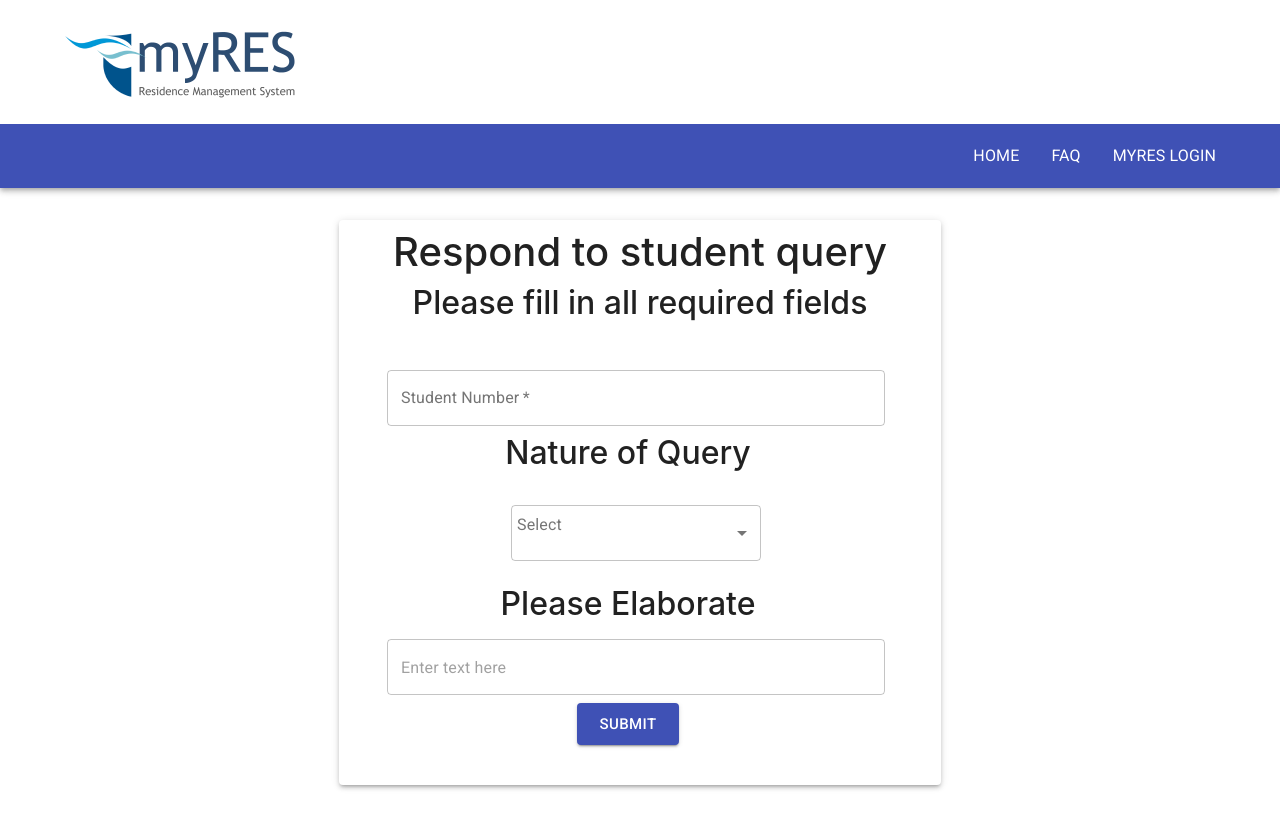
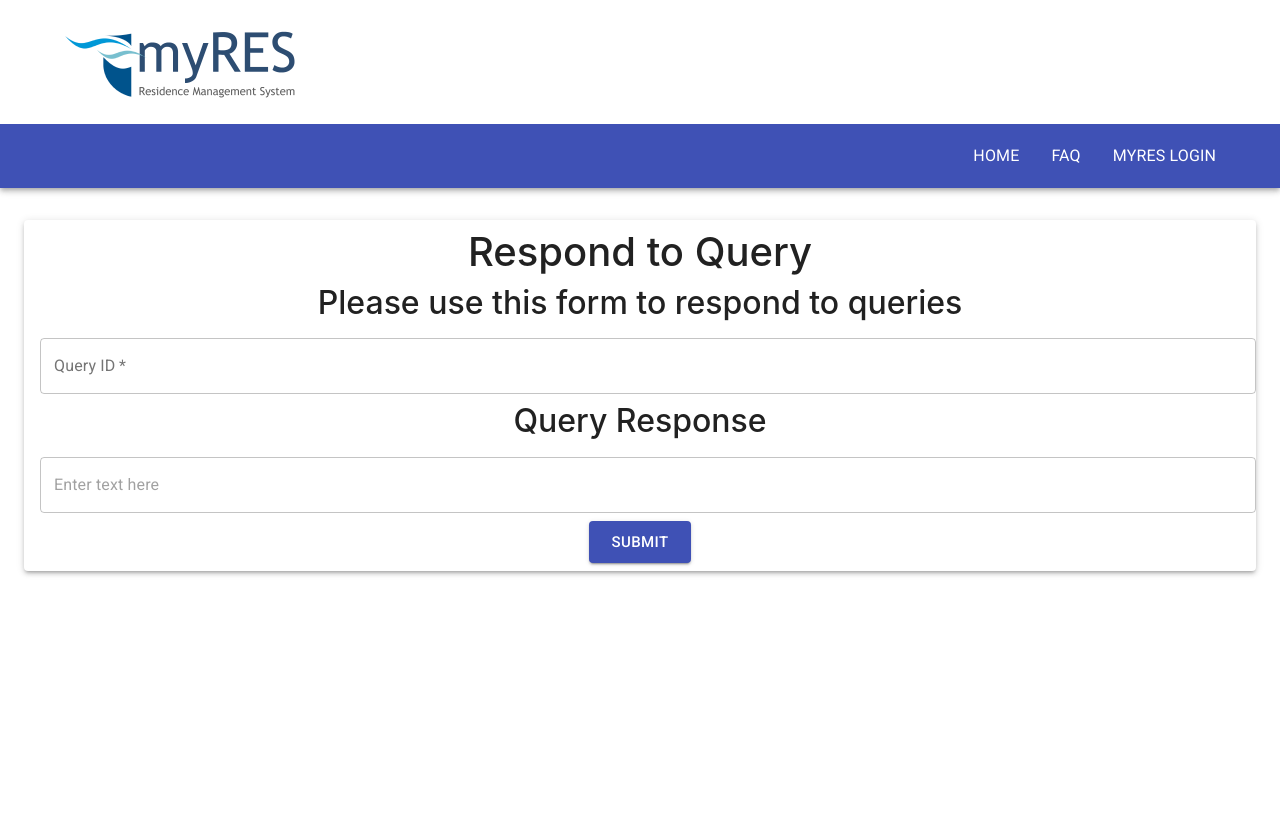
Before and after one commit to be-charles/ResidenceManagementSystemFront, a React (Create React App) app: page /StaffQueryResponse in a window 1280 px wide. Built offline with nearby package versions, Linux system fonts and the light colour scheme.

Commit message:
Add files via upload

```diff
--- a/src/StaffQuery.js
+++ b/src/StaffQuery.js
@@ -1,91 +1,188 @@
 import React, { useState, useEffect } from 'react';
+import PropTypes from 'prop-types';
+import { withStyles } from '@material-ui/core/styles';
+import ExpansionPanel from '@material-ui/core/ExpansionPanel';
+import ExpansionPanelSummary from '@material-ui/core/ExpansionPanelSummary';
+import ExpansionPanelDetails from '@material-ui/core/ExpansionPanelDetails';
+import { Typography, Container, Paper, Button, form } from '@material-ui/core';
+import { useForm, Controller } from "react-hook-form";
+import ExpandMoreIcon from '@material-ui/icons/ExpandMore';
 import axios from 'axios';
-import { makeStyles } from '@material-ui/core/styles';
-import ListSubheader from '@material-ui/core/ListSubheader';
-import List from '@material-ui/core/List';
-import ListItem from '@material-ui/core/ListItem';
-import ListItemIcon from '@material-ui/core/ListItemIcon';
-import ListItemText from '@material-ui/core/ListItemText';
-import InboxIcon from '@material-ui/icons/MoveToInbox';
-import DraftsIcon from '@material-ui/icons/Drafts';
-import SendIcon from '@material-ui/icons/Send';
+import Table from '@material-ui/core/Table';
+import TableBody from '@material-ui/core/TableBody';
+import TableCell from '@material-ui/core/TableCell';
+import TableContainer from '@material-ui/core/TableContainer';
+import TableHead from '@material-ui/core/TableHead';
+import TableRow from '@material-ui/core/TableRow';
 
-
-function StaffQuery() {
-const useStyles = makeStyles((theme) => ({
+const styles = theme => ({
   root: {
     width: '100%',
-    maxWidth: 360,
-    backgroundColor: theme.palette.background.paper,
   },
-  nested: {
-    paddingLeft: theme.spacing(4),
+  heading: {
+    fontSize: theme.typography.pxToRem(15),
+    fontWeight: theme.typography.fontWeightRegular,
   },
-  textField: {
-    margin: 'auto',
-  },
+  submit: {},
   paper: {
     marginTop: theme.spacing(4),
-    padding: theme.spacing(2),
+    marginBottom: theme.spacing(4),
+    padding: theme.spacing(1),
     display: 'flex',
     overflow: 'hidden',
     flexDirection: 'column',
     minHeight: 200,
   },
-  tabs: {
-    borderRight: `1px solid ${theme.palette.divider}`,
+  button: {
+    padding: theme.spacing(2)
   },
+});
 
-}));
-
-  const [open, setOpen] = React.useState(true);
-  const handleClick = () => {
-    setOpen(!open);
-  };
-
-  function ListItemLink(props) {
-    return <ListItem button component="a" {...props} />;
+function SimpleExpansionPanel(props) {
+  const { classes } = props;
+  const [queries, setQueries] = useState([]);
+  const { register, handleSubmit, control } = useForm();
+  const fetchQueries = () => {
+    //Create a GET call to backend
+    axios.get("http://localhost:8080/query/all", { withCredentials: true }).then(response => {
+      console.log(response);
+      //Let residences = response.data (our array of residence objects)
+      setQueries(response.data);
+    }).catch(error => {
+      console.log(error);
+    })
   }
 
-  const classes = useStyles();
+  const onSubmit = () => {
+    window.location.href = "/staffqueryresponse"
 
+  }
+
+  //On Render call above fetch residences function to get residences from back end and store the response in 'residences'
+  useEffect(() => {
+
+    fetchQueries();
+
+  }, []);
   return (
-    <div>
-    <List
-      component="nav"
-      aria-labelledby="nested-list-subheader"
-      subheader={
-        <ListSubheader component="div" id="nested-list-subheader">
-         <h1>Staff Query Management</h1>
-        </ListSubheader>
-      }
-      className={classes.root}
-    >
-      <ListItem button>
-        <ListItemIcon>
-          <SendIcon />
-        </ListItemIcon>
-        <ListItemText primary="Sent mail" />
-      </ListItem>
-      <ListItem button>
-        <ListItemIcon>
-          <DraftsIcon />
-        </ListItemIcon>
-        <ListItemText primary="Drafts" />
-        <ListItemLink href="http://localhost:6677/StaffQueryResponse">
-</ListItemLink>
-      </ListItem>
-      <ListItem button onClick={handleClick}>
-        <ListItemIcon>
-          <InboxIcon />
-        </ListItemIcon>
-        <ListItemText primary="Inbox" />
-        <ListItemLink href="http://localhost:8080/query/all"></ListItemLink>
 
-      </ListItem>
-    </List>
-</div>
+    <div className={classes.root}>
+      <h1>Student Queries</h1>
+      <Container component="main" maxWidth="lg">
+        <Paper className={classes.paper} elevation={3}>
+          <form className={classes.form} noValidate onSubmit={handleSubmit(onSubmit)}>
+            <Button className={classes.button}
+              type="submit"
+              size="large"
+              variant="contained"
+              color="primary"
+              placeholder="Enter text here"
+              className={classes.submit}
+            > Respond to Query </Button>
+          </form>
+          <ExpansionPanel>
+            <ExpansionPanelSummary expandIcon={<ExpandMoreIcon />}>
+              <Typography className={classes.heading}>Inbox</Typography>
+            </ExpansionPanelSummary>
+            <ExpansionPanelDetails>
+
+              <TableContainer className={classes.tableContainer} component={Paper}>
+                <Table className={classes.table} aria-label="residences table">
+                  <TableHead>
+                    <TableRow>
+                      <TableCell align="left">Query ID</TableCell>
+                      <TableCell align="left">Student Number</TableCell>
+                      <TableCell align="left">Full Name</TableCell>
+                      <TableCell align="left">Nature</TableCell>
+                      <TableCell align="left">Description</TableCell>
+                      <TableCell align="left">Log Status</TableCell>
+                    </TableRow>
+                  </TableHead>
+                  <TableBody>
+                    {/* Iterate through each residence and create a row for it */}
+                    {queries.map((query) => {
+                      console.log(query.logStatus)
+                      if (query.logStatus == "Processing") {
+                        return (
+
+                          <TableRow key={query.queryId}>
+                            <TableCell align="left">{query.queryId}</TableCell>
+                            <TableCell align="left">{query.studNum}</TableCell>
+                            <TableCell align="left">{query.fullName}</TableCell>
+                            <TableCell align="left">{query.nature}</TableCell>
+                            <TableCell align="left">{query.description}</TableCell>
+                            <TableCell align="left">{query.logStatus}</TableCell>
+                          </TableRow>
+                        )
+                      }
+                    })}
+                  </TableBody>
+                </Table>
+              </TableContainer>
+
+            </ExpansionPanelDetails>
+          </ExpansionPanel>
+          <ExpansionPanel>
+            <ExpansionPanelSummary expandIcon={<ExpandMoreIcon />}>
+              <Typography className={classes.heading}>Processed Queries</Typography>
+            </ExpansionPanelSummary>
+            <ExpansionPanelDetails>
+              <TableContainer className={classes.tableContainer} component={Paper}>
+                <Table className={classes.table} aria-label="residences table">
+                  <TableHead>
+                    <TableRow>
+                      <TableCell align="left">Query ID</TableCell>
+                      <TableCell align="left">Student Number</TableCell>
+                      <TableCell align="left">Full Name</TableCell>
+                      <TableCell align="left">Nature</TableCell>
+                      <TableCell align="left">Description</TableCell>
+                      <TableCell align="left">Log Status</TableCell>
+                      <TableCell align="left">Response</TableCell>
+                    </TableRow>
+                  </TableHead>
+                  <TableBody>
+                    {/* Iterate through each residence and create a row for it */}
+                    {queries.map((query) => {
+
+                      if (query.logStatus == "Processed") {
+                        return (
+                          <TableRow key={query.queryId}>
+                            <TableCell align="left">{query.queryId}</TableCell>
+                            <TableCell align="left">{query.studNum}</TableCell>
+                            <TableCell align="left">{query.fullName}</TableCell>
+                            <TableCell align="left">{query.nature}</TableCell>
+                            <TableCell align="left">{query.description}</TableCell>
+                            <TableCell align="left">{query.logStatus}</TableCell>
+                            <TableCell align="left">{query.response}</TableCell>
+                          </TableRow>
+                        )
+                      }
+                    })}
+                  </TableBody>
+                </Table>
+              </TableContainer>
+
+            </ExpansionPanelDetails>
+          </ExpansionPanel>
+
+          <form className={classes.form} noValidate onSubmit={handleSubmit(onSubmit)}>
+            <Button
+              type="submit"
+              size="large"
+              variant="contained"
+              color="primary"
+              placeholder="Enter text here"
+              className={classes.submit}
+            > Respond to Query </Button>
+          </form>
+        </Paper>
+      </Container>
+    </div>
   );
 }
 
-export default StaffQuery;
+SimpleExpansionPanel.propTypes = {
+  classes: PropTypes.object.isRequired,
+};
+
+export default withStyles(styles)(SimpleExpansionPanel);
--- a/src/StaffQueryResponse.js
+++ b/src/StaffQueryResponse.js
@@ -1,22 +1,18 @@
 import React, { useState, useEffect } from 'react';
 import axios from 'axios';
-//import Container from '@material-ui/core/Container';
-import { Button, Container, TextField, Typography, makeStyles, Paper } from '@material-ui/core';
-import InputLabel from '@material-ui/core/InputLabel';
-import MenuItem from '@material-ui/core/MenuItem';
-import FormControl from '@material-ui/core/FormControl';
-import Select from '@material-ui/core/Select';
+import { withStyles } from '@material-ui/core/styles';
+import { Button, Container, TextField, makeStyles, Paper } from '@material-ui/core';
 import { useForm, Controller } from "react-hook-form";
 import { useHistory } from "react-router-dom";
 
 //Create Component
 const useStyles = makeStyles((theme) => ({
-  form: {
-    padding: theme.spacing(4),
-    paddingRight: theme.spacing(7),
+  root: {
+    width: '100%',
   },
-  container: {
-    maxWidth: 650
+  heading: {
+    fontSize: theme.typography.pxToRem(15),
+    fontWeight: theme.typography.fontWeightRegular,
   },
   submit: {},
   paper: {
@@ -28,16 +24,17 @@ const useStyles = makeStyles((theme) => ({
     flexDirection: 'column',
     minHeight: 200,
   },
-  formControl: {
-    margin: theme.spacing(2),
-    minWidth: 250,
-  }
+  button: {
+    marginTop: theme.spacing(2),
+    marginBottom: theme.spacing(2),
+    padding: theme.spacing(2)
+  },
 }));
 
-//Create Component
-const Create = () => {
+function StaffQueryResponse() {
   const history = useHistory();   //We'll use history later to redirect to another page
   const classes = useStyles();    //This variable contains all our css classes
+
   const { register, handleSubmit, control } = useForm();   //Form validation
   const onSubmit = data => {
     axios.post("http://localhost:8080/query/update", data)
@@ -46,72 +43,41 @@ const Create = () => {
         console.log(response);
         //Redirect to another page or do something else here to indicate the request was successful
         //such as creating a diolg box
-        history.push("/");
+        alert("You query response has been captured.");
+        history.push("/staffquery");
       })
       .catch((error) => {
         console.log(error);
       });
   }
-
-  const [query, setQuery] = React.useState('');
-
-  const handleChange = (event) => {
-    setQuery(event.target.value);
-  };
-
-  //Formatted response
   return (
     <>
-      <Container component="main" className={classes.container}>
+      <Container component="main" maxWidth="lg">
         <Paper className={classes.paper} elevation={3}>
-          <h1>Respond to student query</h1>
-          <h2>Please fill in all required fields </h2>
+          <h1>Respond to Query</h1>
+          <h2>Please use this form to respond to queries</h2>
 
           <form className={classes.form} noValidate onSubmit={handleSubmit(onSubmit)}>
-
             <TextField
               inputRef={register}
-              id="studNum"
-              name="studNum"
-              label="Student Number"
+              name="queryId"
+              id="queryId"
+              label="Query ID"
               required
               style={{ margin: 8 }}
               fullWidth
-              placeholder="Enter text here"
+              placeholder="Enter an unprocessed Query ID here"
               multiline
               variant="outlined"
             />
 
-
-            <h2>Nature of Query</h2>
-            <FormControl name="nature" variant="outlined" className={classes.formControl} inputRef={register}>
-              <InputLabel>Select</InputLabel>
-              <Controller name="nature" control={control} as={
-                <Select
-                  required
-                  id="nature"
-                  style={{ margin: 8 }}
-                  fullWidth
-                  value={query}
-                  onChange={handleChange}
-                  label="Select"
-                >
-                  <MenuItem value="">
-                    <em>None</em>
-                  </MenuItem>
-                  <MenuItem value="Complaint">Complaint</MenuItem>
-                  <MenuItem value="Question">Question</MenuItem>
-                  <MenuItem value="Suggestion">Suggestion</MenuItem>
-                </Select>
-              } />
-            </FormControl>
-            <h2>Please Elaborate</h2>
+            <h2>Query Response</h2>
             <TextField
               inputRef={register}
               required
               fullWidth
-              name="description"
-              id="description"
+              name="response"
+              id="response"
               style={{ margin: 8 }}
               placeholder="Enter text here"
               multiline
@@ -130,16 +96,6 @@ const Create = () => {
       </Container>
     </>
   );
-};
-
-
-function StaffQueryResponse() {
-  return (
-    <>
-
-      <Create />
-    </>
-  );
 }
 
 export default StaffQueryResponse;
```
